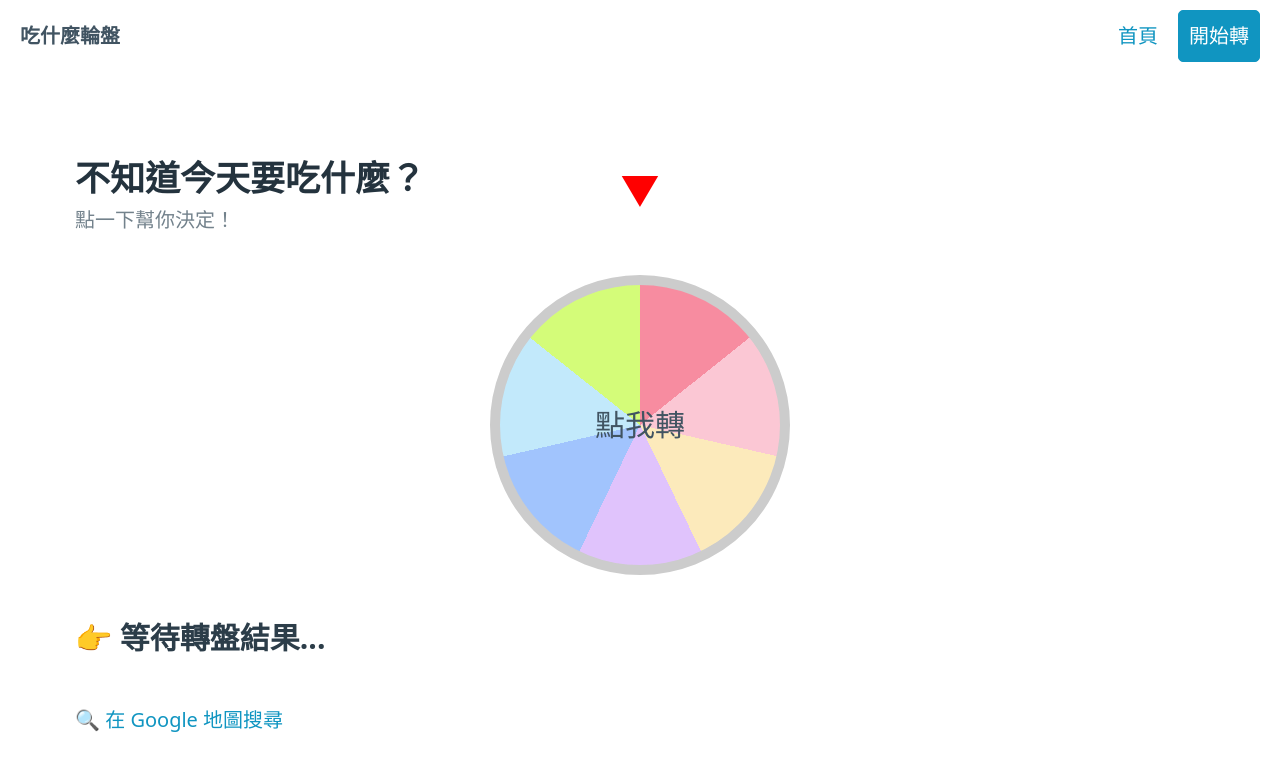
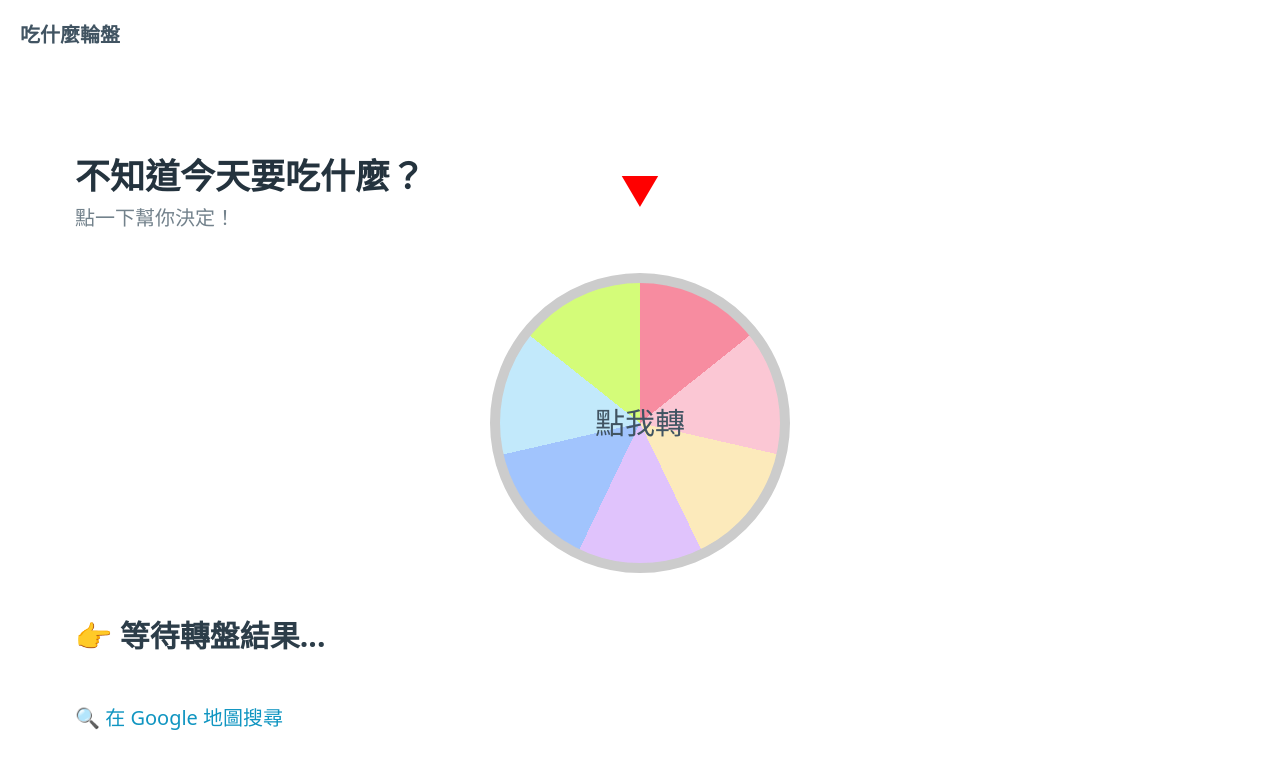
Before and after one commit to nautica007/nautica007.github.io, a plain HTML site: page index.html in a window 1280 px wide. Shown: the top 775 px of the page. Drawn offline with nearby package versions, Linux system fonts and the light colour scheme.

Commit message:
Update index.html

```diff
--- a/index.html
+++ b/index.html
@@ -33,10 +33,6 @@
   <body>
     <nav class="container-fluid">
       <ul><li><strong>吃什麼輪盤</strong></li></ul>
-      <ul>
-        <li><a href="#">首頁</a></li>
-        <li><a href="#" role="button">開始轉</a></li>
-      </ul>
     </nav>
 
     <main class="container">
```
